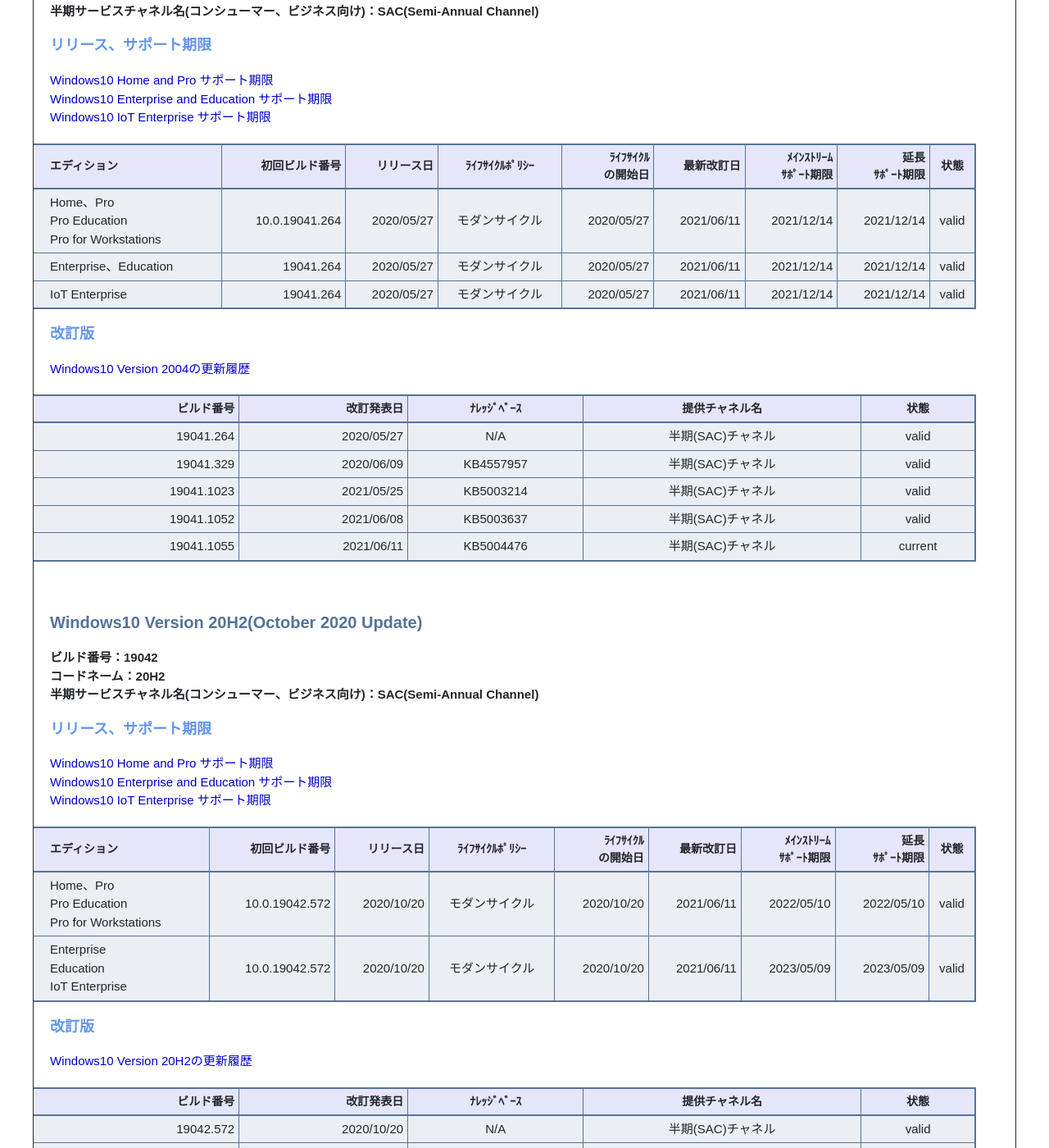
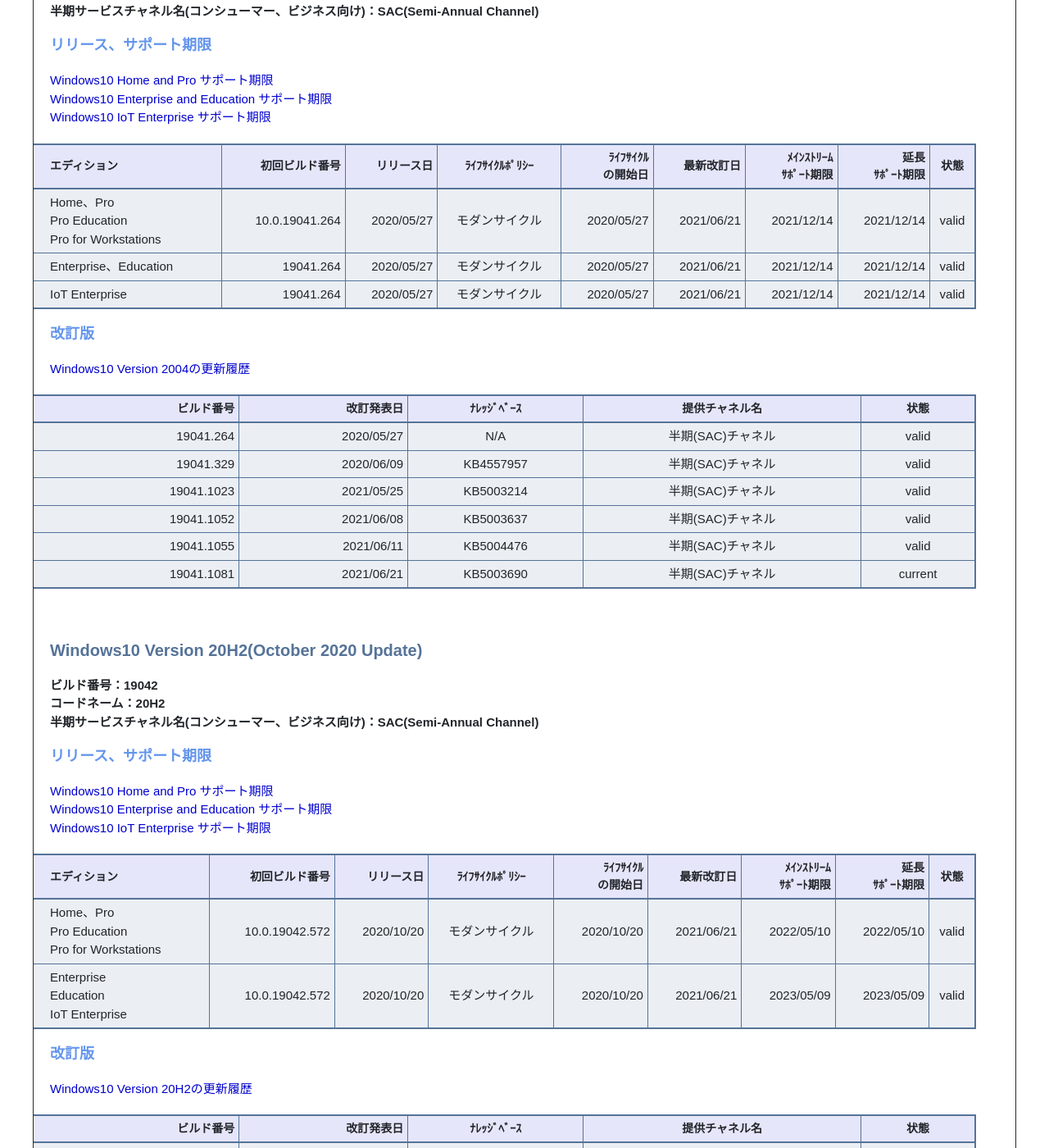
Before and after one commit to fuchu-pheasant01/fuchu-pheasant01.github.io, a Jekyll site: the page built from Contents/Support/MicrosoftOs.md, in a window 1280 px wide and 1400 px high, scrolled down 12998 px. Shown: the whole window at 82% size. Built offline with Jekyll 4.4.1, drawn with Linux system fonts in a browser that asks for light colours; emoji names are drawn with the system emoji font; some of the changed text lies outside the part shown.

Commit message:
Win210622

```diff
--- a/Contents/Support/MicrosoftOs.md
+++ b/Contents/Support/MicrosoftOs.md
@@ -423,9 +423,9 @@ Enterprise LTSCのサポート期限が１０年から５年間へ変更。IoT E
 
 | エディション       | 初回ビルド番号 | リリース日 | ﾗｲﾌｻｲｸﾙﾎﾟﾘｼｰ | ﾗｲﾌｻｲｸﾙ<br />の開始日 | 最新改訂日 | ﾒｲﾝｽﾄﾘｰﾑ<br />ｻﾎﾟｰﾄ期限 | 延長<br>ｻﾎﾟｰﾄ期限 | 状態 |
 | :----------------- | -------------: | ---------: |:------------:| ---------: | ---------: | ---------: | ---------: | :-----: |
-|Home、Pro<br />Pro Education<br />Pro for Workstations|10.0.19041.264  | 2020/05/27 |モダンサイクル| 2020/05/27 | 2021/06/11 | 2021/12/14 | 2021/12/14 |  valid  |
-|Enterprise、Education|19041.264     | 2020/05/27 |モダンサイクル| 2020/05/27 | 2021/06/11 | 2021/12/14 | 2021/12/14 |  valid  |
-|IoT Enterprise      |19041.264     | 2020/05/27 |モダンサイクル| 2020/05/27 | 2021/06/11 | 2021/12/14 | 2021/12/14 |  valid  |
+|Home、Pro<br />Pro Education<br />Pro for Workstations|10.0.19041.264  | 2020/05/27 |モダンサイクル| 2020/05/27 | 2021/06/21 | 2021/12/14 | 2021/12/14 |  valid  |
+|Enterprise、Education|19041.264     | 2020/05/27 |モダンサイクル| 2020/05/27 | 2021/06/21 | 2021/12/14 | 2021/12/14 |  valid  |
+|IoT Enterprise      |19041.264     | 2020/05/27 |モダンサイクル| 2020/05/27 | 2021/06/21 | 2021/12/14 | 2021/12/14 |  valid  |
 
 #### 改訂版
 [Windows10 Version 2004の更新履歴](https://support.microsoft.com/ja-jp/topic/windows-10-%E3%81%AE%E6%9B%B4%E6%96%B0%E5%B1%A5%E6%AD%B4-24ea91f4-36e7-d8fd-0ddb-d79d9d0cdbda)
@@ -436,7 +436,8 @@ Enterprise LTSCのサポート期限が１０年から５年間へ変更。IoT E
 | 19041.329   | 2020/06/09 | KB4557957 |半期(SAC)チャネル |  valid  |
 | 19041.1023  | 2021/05/25 | KB5003214 |半期(SAC)チャネル |  valid  |
 | 19041.1052  | 2021/06/08 | KB5003637 |半期(SAC)チャネル |  valid  |
-| 19041.1055  | 2021/06/11 | KB5004476 |半期(SAC)チャネル | current |
+| 19041.1055  | 2021/06/11 | KB5004476 |半期(SAC)チャネル |  valid  |
+| 19041.1081  | 2021/06/21 | KB5003690 |半期(SAC)チャネル | current |
 
 <br />
 
@@ -452,8 +453,8 @@ Enterprise LTSCのサポート期限が１０年から５年間へ変更。IoT E
 
 | エディション       | 初回ビルド番号 | リリース日 | ﾗｲﾌｻｲｸﾙﾎﾟﾘｼｰ | ﾗｲﾌｻｲｸﾙ<br />の開始日 | 最新改訂日 | ﾒｲﾝｽﾄﾘｰﾑ<br />ｻﾎﾟｰﾄ期限 | 延長<br>ｻﾎﾟｰﾄ期限 | 状態 |
 | :----------------- | -------------: | ---------: |:------------:| ---------: | ---------: | ---------: | ---------: | :-----: |
-|Home、Pro<br />Pro Education<br />Pro for Workstations| 10.0.19042.572 | 2020/10/20 |モダンサイクル| 2020/10/20 | 2021/06/11 | 2022/05/10 | 2022/05/10 |  valid  |
-|Enterprise<br />Education<br />IoT Enterprise| 10.0.19042.572 | 2020/10/20 |モダンサイクル| 2020/10/20 | 2021/06/11 | 2023/05/09 | 2023/05/09 |  valid  |
+|Home、Pro<br />Pro Education<br />Pro for Workstations| 10.0.19042.572 | 2020/10/20 |モダンサイクル| 2020/10/20 | 2021/06/21 | 2022/05/10 | 2022/05/10 |  valid  |
+|Enterprise<br />Education<br />IoT Enterprise| 10.0.19042.572 | 2020/10/20 |モダンサイクル| 2020/10/20 | 2021/06/21 | 2023/05/09 | 2023/05/09 |  valid  |
 
 #### 改訂版
 [Windows10 Version 20H2の更新履歴](https://support.microsoft.com/ja-jp/topic/windows-10-%E3%81%AE%E6%9B%B4%E6%96%B0%E5%B1%A5%E6%AD%B4-7dd3071a-3906-fa2c-c342-f7f86728a6e3)
@@ -464,7 +465,8 @@ Enterprise LTSCのサポート期限が１０年から５年間へ変更。IoT E
 | 19042.985  | 2021/05/11 | KB5003173 |半期(SAC)チャネル |  valid  |
 | 19042.1023 | 2021/05/25 | KB5003214 |半期(SAC)チャネル |  valid  |
 | 19042.1052 | 2021/06/08 | KB5003637 |半期(SAC)チャネル |  valid  |
-| 19042.1055 | 2021/06/11 | KB5004476 |半期(SAC)チャネル | current |
+| 19042.1055 | 2021/06/11 | KB5004476 |半期(SAC)チャネル |  valid  |
+| 19042.1081 | 2021/06/21 | KB5003690 |半期(SAC)チャネル | current |
 
 <br />
 
@@ -480,7 +482,7 @@ Enterprise LTSCのサポート期限が１０年から５年間へ変更。IoT E
 
 | エディション       | 初回ビルド番号 | リリース日 | ﾗｲﾌｻｲｸﾙﾎﾟﾘｼｰ | ﾗｲﾌｻｲｸﾙ<br />の開始日 | 最新改訂日 | ﾒｲﾝｽﾄﾘｰﾑ<br />ｻﾎﾟｰﾄ期限 | 延長<br>ｻﾎﾟｰﾄ期限 | 状態 |
 | :----------------- | -------------: | ---------: |:------------:| ---------: | ---------: | ---------: | ---------: | :-----: |
-|すべてのエディション| 10.0.19043.985 | 2021/05/18 |モダンサイクル| 2021/05/18 | 2021/06/11 | 2022/12/13 | 2022/12/13 | current |
+|すべてのエディション| 10.0.19043.985 | 2021/05/18 |モダンサイクル| 2021/05/18 | 2021/06/21 | 2022/12/13 | 2022/12/13 | current |
 
 #### 改訂版
 [Windows10 Version 21H1の更新履歴](https://support.microsoft.com/ja-jp/topic/windows-10-%E3%81%AE%E6%9B%B4%E6%96%B0%E5%B1%A5%E6%AD%B4-1b6aac92-bf01-42b5-b158-f80c6d93eb11)
@@ -490,7 +492,8 @@ Enterprise LTSCのサポート期限が１０年から５年間へ変更。IoT E
 | 19043.985  | 2021/05/18 | KB5003173 |半期(SAC)チャネル |  valid  |
 | 19043.1023 | 2021/05/25 | KB5003214 |半期(SAC)チャネル |  valid  |
 | 19043.1052 | 2021/06/08 | KB5003637 |半期(SAC)チャネル |  valid  |
-| 19043.1055 | 2021/06/11 | KB5004476 |半期(SAC)チャネル | current |
+| 19043.1055 | 2021/06/11 | KB5004476 |半期(SAC)チャネル |  valid  |
+| 19043.1081 | 2021/06/21 | KB5003690 |半期(SAC)チャネル | current |
 
 <br />
 
```
Also changed, not shown: other parts of Contents/Support/MicrosoftOs.md (+1 -1 lines).
